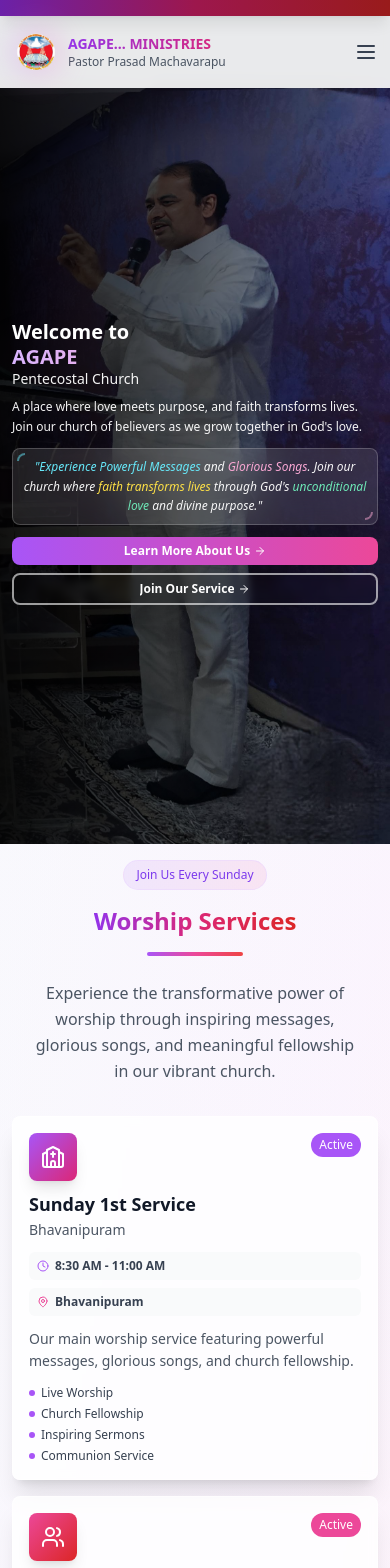
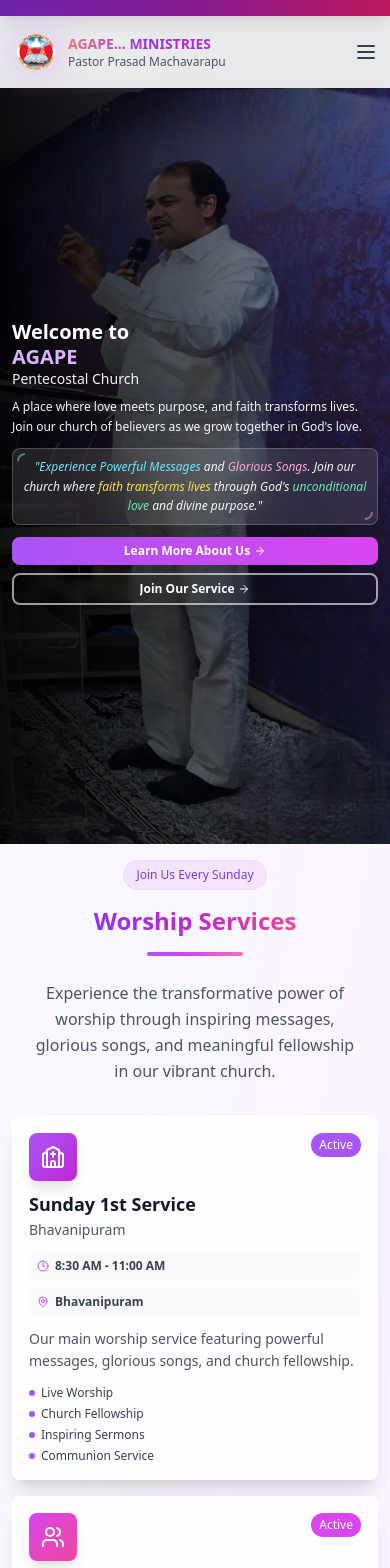
Before and after one commit to Vijayvk939/APC_PROJECT, a React (Vite) app: page / in a window 390 px wide. Shown: the top 1568 px of the page. Built offline with nearby package versions, Linux system fonts and the light colour scheme.

Commit message:
ui changes

```diff
--- a/src/components/Events.tsx
+++ b/src/components/Events.tsx
@@ -1,4 +1,5 @@
-import { Calendar, Clock, Users, ArrowRight, Heart, BookOpen } from 'lucide-react';
+import { Calendar, Clock, Users, Heart, BookOpen, ChevronLeft, ChevronRight } from 'lucide-react';
+import { useState, useEffect } from 'react';
 
 // Import images
 import bvmpCA from '/images/Events/BVMP_CA.jpg';
@@ -9,44 +10,26 @@ import semiChristmas from '/images/Events/Semi_Christmas.jpg';
 import newYearGM from '/images/Events/New-year_GM.jpg';
 
 const Events = () => {
-  const regularPrograms = [
-    {
-      icon: Heart,
-      title: "Friday Fasting Prayer",
-      schedule: "Fridays 6:30 PM - 9:00 PM",
-      description: "Weekly fasting prayer meeting focused on spiritual growth.",
-      color: "from-primary-500 to-secondary-500",
-      status: "Active",
-      accentColor: "bg-primary-500"
-    },
-    {
-      icon: Users,
-      title: "Women's Prayer Meeting",
-      schedule: "Every Wednesday",
-      description: "Dedicated prayer time for women to gather and support each other in faith.",
-      color: "from-primary-500 to-secondary-500",
-      status: "Active",
-      accentColor: "bg-primary-500"
-    },
-    {
-      icon: BookOpen,
-      title: "5 Hours Prayer",
-      schedule: "2nd Tuesday Monthly",
-      description: "Extended prayer session for deep intercession and spiritual breakthrough.",
-      color: "from-primary-500 to-secondary-500",
-      status: "Active",
-      accentColor: "bg-primary-500"
-    },
-    {
-      icon: Heart,
-      title: "Preparation Prayer (Holy Communion)",
-      schedule: "Last Saturday Monthly",
-      description: "Special prayer meeting to prepare hearts before Holy Communion service.",
-      color: "from-primary-500 to-secondary-500",
-      status: "Active",
-      accentColor: "bg-primary-500"
-    }
-  ];
+  const [currentEventIndex, setCurrentEventIndex] = useState(0);
+  const [cardsPerView, setCardsPerView] = useState(3);
+
+  useEffect(() => {
+    const handleResize = () => {
+      if (window.innerWidth < 640) {
+        setCardsPerView(1); // Mobile: 1 card
+      } else if (window.innerWidth < 1024) {
+        setCardsPerView(2); // Tablet: 2 cards
+      } else {
+        setCardsPerView(3); // Desktop: 3 cards
+      }
+      // Reset to first page when screen size changes
+      setCurrentEventIndex(0);
+    };
+
+    handleResize();
+    window.addEventListener('resize', handleResize);
+    return () => window.removeEventListener('resize', handleResize);
+  }, []);
 
   const specialPrayerEvents = [
     {
@@ -123,6 +106,59 @@ const Events = () => {
     }
   ];
 
+  const nextEvent = () => {
+    const maxIndex = Math.ceil(specialPrayerEvents.length / cardsPerView) - 1;
+    setCurrentEventIndex((prevIndex) =>
+      prevIndex === maxIndex ? 0 : prevIndex + 1
+    );
+  };
+
+  const prevEvent = () => {
+    const maxIndex = Math.ceil(specialPrayerEvents.length / cardsPerView) - 1;
+    setCurrentEventIndex((prevIndex) =>
+      prevIndex === 0 ? maxIndex : prevIndex - 1
+    );
+  };
+
+  const regularPrograms = [
+    {
+      icon: Heart,
+      title: "Friday Fasting Prayer",
+      schedule: "Fridays 6:30 PM - 9:00 PM",
+      description: "Weekly fasting prayer meeting focused on spiritual growth.",
+      color: "from-primary-500 to-secondary-500",
+      status: "Active",
+      accentColor: "bg-primary-500"
+    },
+    {
+      icon: Users,
+      title: "Women's Prayer Meeting",
+      schedule: "Every Wednesday",
+      description: "Dedicated prayer time for women to gather and support each other in faith.",
+      color: "from-primary-500 to-secondary-500",
+      status: "Active",
+      accentColor: "bg-primary-500"
+    },
+    {
+      icon: BookOpen,
+      title: "5 Hours Prayer",
+      schedule: "2nd Tuesday Monthly",
+      description: "Extended prayer session for deep intercession and spiritual breakthrough.",
+      color: "from-primary-500 to-secondary-500",
+      status: "Active",
+      accentColor: "bg-primary-500"
+    },
+    {
+      icon: Heart,
+      title: "Preparation Prayer (Holy Communion)",
+      schedule: "Last Saturday Monthly",
+      description: "Special prayer meeting to prepare hearts before Holy Communion service.",
+      color: "from-primary-500 to-secondary-500",
+      status: "Active",
+      accentColor: "bg-primary-500"
+    }
+  ];
+
   return (
     <section id="events" className="pt-4 pb-16 md:pb-20 bg-gradient-to-br from-slate-50 via-primary-50 to-secondary-50 relative overflow-hidden">
       {/* Enhanced Background Elements */}
@@ -172,11 +208,11 @@ const Events = () => {
 
               {/* Program Title */}
               <div className="mb-3 xs:mb-4">
-                <h4 className="text-lg xs:text-xl font-bold text-gray-900 mb-1 leading-tight">{program.title}</h4>
-                <p className="text-sm xs:text-base font-medium text-primary-600">{program.schedule}</p>
+                <h4 className="text-lg xs:text-xl lg:text-2xl font-bold text-gray-900 mb-1 leading-tight">{program.title}</h4>
+                <p className="text-sm xs:text-base lg:text-lg font-medium text-primary-600">{program.schedule}</p>
               </div>
 
-              <p className="text-gray-600 mb-3 xs:mb-4 leading-relaxed text-sm xs:text-base flex-grow">{program.description}</p>
+              <p className="text-gray-600 mb-3 xs:mb-4 leading-relaxed text-sm xs:text-base lg:text-lg flex-grow">{program.description}</p>
 
               {/* Hover Effect Overlay */}
               <div className="absolute inset-0 bg-gradient-to-br from-primary-500/5 to-secondary-500/5 rounded-lg xs:rounded-xl opacity-0 group-hover:opacity-100 transition-opacity duration-300 pointer-events-none"></div>
@@ -184,7 +220,7 @@ const Events = () => {
           ))}
         </div>
 
-        {/* Special Prayer Events */}
+        {/* Special Prayer Events Carousel */}
         <div className="text-center mb-8 xs:mb-10 sm:mb-12">
           <h3 className="text-xl xs:text-2xl sm:text-3xl font-bold text-gray-900 mb-3 xs:mb-4 px-2">Special Prayer Events</h3>
           <p className="text-base xs:text-lg sm:text-xl text-gray-600 max-w-2xl mx-auto leading-relaxed px-4">
@@ -192,28 +228,54 @@ const Events = () => {
           </p>
         </div>
 
-        <div className="grid grid-cols-1 lg:grid-cols-2 gap-4 xs:gap-6 mb-12 xs:mb-14 sm:mb-16">
-          {specialPrayerEvents.map((event, index) => (
+        <div className="max-w-7xl mx-auto mb-12 xs:mb-14 sm:mb-16">
+          {/* Navigation Arrows */}
+          <div className="flex justify-end mb-4 sm:mb-6">
+            <div className="flex gap-1 sm:gap-2">
+              <button
+                onClick={prevEvent}
+                className="p-1.5 sm:p-2 rounded-full bg-gradient-to-r from-primary-500 to-secondary-500 text-white hover:from-primary-600 hover:to-secondary-600 transition-all duration-300 shadow-lg hover:shadow-xl transform hover:scale-105"
+              >
+                <ChevronLeft className="w-4 h-4 sm:w-5 sm:h-5" />
+              </button>
+              <button
+                onClick={nextEvent}
+                className="p-1.5 sm:p-2 rounded-full bg-gradient-to-r from-primary-500 to-secondary-500 text-white hover:from-primary-600 hover:to-secondary-600 transition-all duration-300 shadow-lg hover:shadow-xl transform hover:scale-105"
+              >
+                <ChevronRight className="w-4 h-4 sm:w-5 sm:h-5" />
+              </button>
+            </div>
+          </div>
+
+          <div className="relative overflow-hidden">
             <div
-              key={index}
-              className="group bg-white/80 backdrop-blur-sm rounded-lg xs:rounded-xl shadow-xl border border-white/50 overflow-hidden hover:shadow-2xl transition-all duration-500 hover:-translate-y-2"
+              className="flex transition-transform duration-500 ease-in-out"
+              style={{
+                transform: `translateX(-${currentEventIndex * 100}%)`
+              }}
             >
-              <div className="h-48 xs:h-56 sm:h-64 overflow-hidden">
+              {specialPrayerEvents.map((event, index) => (
+                <div
+                  key={index}
+                  className={`${cardsPerView === 1 ? 'w-full' : cardsPerView === 2 ? 'w-1/2' : 'w-1/3'} flex-shrink-0 px-1 sm:px-2`}
+                >
+                   <div className="group bg-white/80 backdrop-blur-sm rounded-lg xs:rounded-xl shadow-xl border border-white/50 overflow-hidden hover:shadow-2xl transition-all duration-500 hover:-translate-y-2 h-[26rem] sm:h-[30rem] lg:h-[32rem] flex flex-col">
+                    <div className="h-48 xs:h-56 sm:h-64 overflow-hidden flex-shrink-0">
                 <img
                   src={event.image}
                   alt={event.title}
                   className="w-full h-full object-cover group-hover:scale-105 transition-transform duration-300"
                 />
               </div>
-              <div className="p-4 xs:p-5 sm:p-6">
+                    <div className="p-4 xs:p-5 sm:p-6 flex flex-col flex-grow">
                 <div className="flex flex-col xs:flex-row xs:items-center xs:justify-between mb-3 gap-2">
                   <span className="px-2 xs:px-3 py-1 bg-gradient-to-r from-primary-500/10 to-secondary-500/10 text-primary-700 rounded-full text-xs xs:text-sm font-medium border border-primary-200/50 w-fit">
                     {event.category}
                   </span>
                   <span className="text-xs xs:text-sm text-gray-500">{event.attendees}</span>
                 </div>
-                <h3 className="text-lg xs:text-xl font-bold text-gray-900 mb-2 leading-tight">{event.title}</h3>
-                <div className="flex flex-col xs:flex-row xs:items-center text-gray-600 text-xs xs:text-sm mb-3 gap-1 xs:gap-0">
+                      <h3 className="text-sm xs:text-base lg:text-lg font-bold text-gray-900 mb-2 leading-tight">{event.title}</h3>
+                      <div className="flex flex-col xs:flex-row xs:items-center text-gray-600 text-xs mb-3 gap-1 xs:gap-0">
                   <div className="flex items-center">
                     <Calendar className="w-3 h-3 xs:w-4 xs:h-4 mr-1.5 xs:mr-2 text-primary-500 flex-shrink-0" />
                     <span className="truncate">{event.date}</span>
@@ -223,13 +285,29 @@ const Events = () => {
                     <span className="truncate">{event.time}</span>
                   </div>
                 </div>
-                <p className="text-gray-600 leading-relaxed mb-3 xs:mb-4 text-sm xs:text-base">{event.description}</p>
-                <button className="flex items-center text-primary-600 font-semibold hover:text-secondary-600 transition-colors text-sm xs:text-base">
-                  Learn More <ArrowRight className="w-3 h-3 xs:w-4 xs:h-4 ml-1.5 xs:ml-2" />
-                </button>
-              </div>
+                      <p className="text-gray-600 leading-relaxed text-xs flex-grow">{event.description}</p>
+                     </div>
+                   </div>
+                 </div>
+               ))}
             </div>
-          ))}
+
+             {/* Event Indicators */}
+             <div className="flex justify-center mt-6 space-x-2">
+               {Array.from({ length: Math.ceil(specialPrayerEvents.length / cardsPerView) }).map((_, index) => (
+                 <button
+                   key={index}
+                   onClick={() => setCurrentEventIndex(index)}
+                   className={`w-2 h-2 sm:w-3 sm:h-3 rounded-full transition-all duration-300 ${
+                     index === currentEventIndex
+                       ? 'bg-gradient-to-r from-primary-500 to-secondary-500 scale-125'
+                       : 'bg-gray-300 hover:bg-gray-400'
+                   }`}
+                 />
+               ))}
+             </div>
+
+          </div>
         </div>
 
         {/* Working Hours */}
@@ -243,11 +321,11 @@ const Events = () => {
               <div className="absolute top-0 right-0 w-18 h-18 xs:w-20 xs:h-20 sm:w-24 sm:h-24 md:w-28 md:h-28 bg-gradient-to-br from-primary-100/50 to-secondary-100/50 rounded-full -translate-y-9 xs:-translate-y-10 sm:-translate-y-12 md:-translate-y-14 translate-x-9 xs:translate-x-10 sm:translate-x-12 md:translate-x-14 opacity-50"></div>
               <div className="relative z-10 flex flex-col w-full gap-3">
                 <div className="flex-1">
-                  <h4 className="text-base xs:text-lg sm:text-xl md:text-xl font-bold text-gray-900 mb-1 xs:mb-2 group-hover:text-primary-700 transition-colors duration-300 leading-tight">Monday - Thursday</h4>
-                  <p className="text-gray-600 text-xs xs:text-sm sm:text-base leading-tight">Regular working days</p>
+                  <h4 className="text-base xs:text-lg sm:text-xl md:text-xl lg:text-2xl font-bold text-gray-900 mb-1 xs:mb-2 group-hover:text-primary-700 transition-colors duration-300 leading-tight">Monday - Thursday</h4>
+                  <p className="text-gray-600 text-xs xs:text-sm sm:text-base lg:text-lg leading-tight">Regular working days</p>
                 </div>
                 <div className="flex justify-center">
-                  <p className="text-primary-600 font-bold text-sm xs:text-base sm:text-lg md:text-lg bg-gradient-to-r from-primary-50 to-secondary-50 px-2 xs:px-3 sm:px-4 md:px-5 py-2 xs:py-2.5 sm:py-3 md:py-3.5 rounded-lg xs:rounded-xl shadow-sm border border-primary-200/50">9:00 AM - 9:00 PM</p>
+                  <p className="text-primary-600 font-bold text-sm xs:text-base sm:text-lg md:text-lg lg:text-xl bg-gradient-to-r from-primary-50 to-secondary-50 px-2 xs:px-3 sm:px-4 md:px-5 py-2 xs:py-2.5 sm:py-3 md:py-3.5 rounded-lg xs:rounded-xl shadow-sm border border-primary-200/50">9:00 AM - 9:00 PM</p>
                 </div>
               </div>
             </div>
@@ -256,11 +334,11 @@ const Events = () => {
               <div className="absolute top-0 right-0 w-18 h-18 xs:w-20 xs:h-20 sm:w-24 sm:h-24 md:w-28 md:h-28 bg-gradient-to-br from-primary-100/50 to-secondary-100/50 rounded-full -translate-y-9 xs:-translate-y-10 sm:-translate-y-12 md:-translate-y-14 translate-x-9 xs:translate-x-10 sm:translate-x-12 md:translate-x-14 opacity-50"></div>
               <div className="relative z-10 flex flex-col w-full gap-3">
                 <div className="flex-1">
-                  <h4 className="text-base xs:text-lg sm:text-xl md:text-xl font-bold text-black mb-1 xs:mb-2 group-hover:text-primary-700 transition-colors duration-300 leading-tight">Friday</h4>
-                  <p className="text-gray-600 text-xs xs:text-sm sm:text-base leading-tight">Fasting prayer day</p>
+                  <h4 className="text-base xs:text-lg sm:text-xl md:text-xl lg:text-2xl font-bold text-black mb-1 xs:mb-2 group-hover:text-primary-700 transition-colors duration-300 leading-tight">Friday</h4>
+                  <p className="text-gray-600 text-xs xs:text-sm sm:text-base lg:text-lg leading-tight">Fasting prayer day</p>
                 </div>
                 <div className="flex justify-center">
-                  <p className="text-primary-600 font-bold text-sm xs:text-base sm:text-lg md:text-lg bg-gradient-to-r from-primary-50 to-secondary-50 px-2 xs:px-3 sm:px-4 md:px-5 py-2 xs:py-2.5 sm:py-3 md:py-3.5 rounded-lg xs:rounded-xl shadow-sm border border-primary-200/50">6:30 PM - 9:00 PM</p>
+                  <p className="text-primary-600 font-bold text-sm xs:text-base sm:text-lg md:text-lg lg:text-xl bg-gradient-to-r from-primary-50 to-secondary-50 px-2 xs:px-3 sm:px-4 md:px-5 py-2 xs:py-2.5 sm:py-3 md:py-3.5 rounded-lg xs:rounded-xl shadow-sm border border-primary-200/50">6:30 PM - 9:00 PM</p>
                 </div>
               </div>
             </div>
@@ -269,11 +347,11 @@ const Events = () => {
               <div className="absolute top-0 right-0 w-18 h-18 xs:w-20 xs:h-20 sm:w-24 sm:h-24 md:w-28 md:h-28 bg-gradient-to-br from-secondary-100/50 to-accent-100/50 rounded-full -translate-y-9 xs:-translate-y-10 sm:-translate-y-12 md:-translate-y-14 translate-x-9 xs:translate-x-10 sm:translate-x-12 md:translate-x-14 opacity-50"></div>
               <div className="relative z-10 flex flex-col w-full gap-3">
                 <div className="flex-1">
-                  <h4 className="text-base xs:text-lg sm:text-xl md:text-xl font-bold text-gray-900 mb-1 xs:mb-2 group-hover:text-secondary-700 transition-colors duration-300 leading-tight">Saturday</h4>
-                  <p className="text-gray-600 text-xs xs:text-sm sm:text-base leading-tight">Weekend service day</p>
+                  <h4 className="text-base xs:text-lg sm:text-xl md:text-xl lg:text-2xl font-bold text-gray-900 mb-1 xs:mb-2 group-hover:text-secondary-700 transition-colors duration-300 leading-tight">Saturday</h4>
+                  <p className="text-gray-600 text-xs xs:text-sm sm:text-base lg:text-lg leading-tight">Weekend service day</p>
                 </div>
                 <div className="flex justify-center">
-                  <p className="text-secondary-600 font-bold text-sm xs:text-base sm:text-lg md:text-lg bg-gradient-to-r from-secondary-50 to-accent-50 px-2 xs:px-3 sm:px-4 md:px-5 py-2 xs:py-2.5 sm:py-3 md:py-3.5 rounded-lg xs:rounded-xl shadow-sm border border-secondary-200/50">9:00 AM - 9:00 PM</p>
+                  <p className="text-secondary-600 font-bold text-sm xs:text-base sm:text-lg md:text-lg lg:text-xl bg-gradient-to-r from-secondary-50 to-accent-50 px-2 xs:px-3 sm:px-4 md:px-5 py-2 xs:py-2.5 sm:py-3 md:py-3.5 rounded-lg xs:rounded-xl shadow-sm border border-secondary-200/50">9:00 AM - 9:00 PM</p>
                 </div>
               </div>
             </div>
@@ -282,11 +360,11 @@ const Events = () => {
               <div className="absolute top-0 right-0 w-18 h-18 xs:w-20 xs:h-20 sm:w-24 sm:h-24 md:w-28 md:h-28 bg-gradient-to-br from-accent-100/50 to-primary-100/50 rounded-full -translate-y-9 xs:-translate-y-10 sm:-translate-y-12 md:-translate-y-14 translate-x-9 xs:translate-x-10 sm:translate-x-12 md:translate-x-14 opacity-50"></div>
               <div className="relative z-10 flex flex-col w-full gap-3">
                 <div className="flex-1">
-                  <h4 className="text-base xs:text-lg sm:text-xl md:text-xl font-bold text-gray-900 mb-1 xs:mb-2 group-hover:text-accent-700 transition-colors duration-300 leading-tight">Sunday</h4>
-                  <p className="text-gray-600 text-xs xs:text-sm sm:text-base leading-tight">Main worship service</p>
+                  <h4 className="text-base xs:text-lg sm:text-xl md:text-xl lg:text-2xl font-bold text-gray-900 mb-1 xs:mb-2 group-hover:text-accent-700 transition-colors duration-300 leading-tight">Sunday</h4>
+                  <p className="text-gray-600 text-xs xs:text-sm sm:text-base lg:text-lg leading-tight">Main worship service</p>
                 </div>
                 <div className="flex justify-center">
-                  <p className="text-accent-600 font-bold text-sm xs:text-base sm:text-lg md:text-lg bg-gradient-to-r from-accent-50 to-primary-50 px-2 xs:px-3 sm:px-4 md:px-5 py-2 xs:py-2.5 sm:py-3 md:py-3.5 rounded-lg xs:rounded-xl shadow-sm border border-accent-200/50">8:00 AM - 12:00 PM</p>
+                  <p className="text-accent-600 font-bold text-sm xs:text-base sm:text-lg md:text-lg lg:text-xl bg-gradient-to-r from-accent-50 to-primary-50 px-2 xs:px-3 sm:px-4 md:px-5 py-2 xs:py-2.5 sm:py-3 md:py-3.5 rounded-lg xs:rounded-xl shadow-sm border border-accent-200/50">8:00 AM - 12:00 PM</p>
                 </div>
               </div>
             </div>
--- a/src/components/Header.tsx
+++ b/src/components/Header.tsx
@@ -100,7 +100,7 @@ const Header = () => {
               <div className="absolute inset-0 bg-gradient-to-r from-primary-400 to-secondary-400 rounded-full blur-lg opacity-30"></div>
             </div>
             <div>
-              <h1 className="text-sm sm:text-sm md:text-sm lg:text-xl font-bold bg-gradient-to-r from-primary-600 to-secondary-600 bg-clip-text text-transparent">AGAPE... MINISTRIES</h1>
+              <h1 className="text-sm sm:text-sm md:text-sm lg:text-xl font-bold bg-gradient-to-r from-red-400 via-primary-600 to-secondary-600 bg-clip-text text-transparent">AGAPE... MINISTRIES</h1>
               <p className="text-xs sm:text-xs md:text-xs lg:text-sm text-gray-600">Pastor Prasad Machavarapu</p>
             </div>
           </div>
--- a/tailwind.config.js
+++ b/tailwind.config.js
@@ -20,32 +20,30 @@ export default {
           950: '#3b0764',
         },
         secondary: {
-          // Deep Reddish Purple
-          50: '#fdf2f8',
-          100: '#fce7f3',
-          200: '#fbcfe8',
-          300: '#f9a8d4',
-          400: '#f472b6',
-          500: '#ec4899',
-          600: '#db2777',
-          700: '#be185d',
-          800: '#9d174d',
-          900: '#831843',
-          950: '#500724',
+          50: '#fdf4ff',
+          100: '#fae8ff',
+          200: '#f5d0fe',
+          300: '#f0abfc',
+          400: '#e879f9',
+          500: '#d946ef',
+          600: '#c026d3',
+          700: '#a21caf',
+          800: '#86198f',
+          900: '#701a75',
+          950: '#4a044e',
         },
         accent: {
-          // Warm Reddish
-          50: '#fef2f2',
-          100: '#fee2e2',
-          200: '#fecaca',
-          300: '#fca5a5',
-          400: '#f87171',
-          500: '#ef4444',
-          600: '#dc2626',
-          700: '#b91c1c',
-          800: '#991b1b',
-          900: '#7f1d1d',
-          950: '#450a0a',
+          50: '#fef7ff',
+          100: '#fdf2ff',
+          200: '#fce7ff',
+          300: '#fbcfe8',
+          400: '#f9a8d4',
+          500: '#f472b6',
+          600: '#ec4899',
+          700: '#db2777',
+          800: '#be185d',
+          900: '#9d174d',
+          950: '#831843',
         },
         logo: {
           // Additional theme colors
@@ -78,30 +76,23 @@ export default {
         'gradient-radial': 'radial-gradient(var(--tw-gradient-stops))',
         'gradient-conic': 'conic-gradient(from 180deg at 50% 50%, var(--tw-gradient-stops))',
         // Purple and Reddish gradients
-        'purple-mesh': 'radial-gradient(at 40% 20%, hsla(270,100%,70%,1) 0px, transparent 50%), radial-gradient(at 80% 0%, hsla(320,100%,70%,1) 0px, transparent 50%), radial-gradient(at 0% 50%, hsla(0,84%,60%,1) 0px, transparent 50%), radial-gradient(at 80% 50%, hsla(270,100%,70%,1) 0px, transparent 50%), radial-gradient(at 0% 100%, hsla(320,100%,70%,1) 0px, transparent 50%), radial-gradient(at 80% 100%, hsla(0,84%,60%,1) 0px, transparent 50%), radial-gradient(at 0% 0%, hsla(270,100%,70%,1) 0px, transparent 50%)',
-        'purple-aurora': 'linear-gradient(45deg, #a855f7 0%, #ec4899 100%)',
-        'purple-sunset': 'linear-gradient(135deg, #a855f7 0%, #ec4899 25%, #ef4444 50%, #9333ea 75%, #db2777 100%)',
-        'purple-midnight': 'linear-gradient(135deg, #6b21a8 0%, #be185d 50%, #dc2626 100%)',
-        'purple-heaven': 'linear-gradient(135deg, #a855f7 0%, #ec4899 25%, #ef4444 50%, #ffffff 75%, #000000 100%)',
+        'purple-mesh': 'radial-gradient(at 40% 20%, hsla(280,100%,44%,1) 0px, transparent 50%), radial-gradient(at 80% 0%, hsla(218,100%,50%,1) 0px, transparent 50%), radial-gradient(at 0% 50%, hsla(262,100%,76%,1) 0px, transparent 50%), radial-gradient(at 80% 50%, hsla(218,100%,50%,1) 0px, transparent 50%), radial-gradient(at 0% 100%, hsla(269,100%,77%,1) 0px, transparent 50%), radial-gradient(at 80% 100%, hsla(242,100%,70%,1) 0px, transparent 50%), radial-gradient(at 0% 0%, hsla(343,100%,76%,1) 0px, transparent 50%)',
+        'purple-aurora': 'linear-gradient(45deg, #667eea 0%, #764ba2 100%)',
+        'purple-sunset': 'linear-gradient(135deg, #667eea 0%, #764ba2 25%, #f093fb 50%, #f5576c 75%, #4facfe 100%)',
+        'purple-midnight': 'linear-gradient(135deg, #667eea 0%, #764ba2 50%, #f093fb 100%)',
       },
       animation: {
         'glow': 'glow 2s ease-in-out infinite alternate',
         'shimmer': 'shimmer 2.5s linear infinite',
-        'purple-glow': 'purple-glow 3s ease-in-out infinite',
       },
       keyframes: {
         glow: {
-          '0%': { boxShadow: '0 0 20px rgba(168, 85, 247, 0.5)' },
-          '100%': { boxShadow: '0 0 30px rgba(168, 85, 247, 0.8), 0 0 40px rgba(236, 72, 153, 0.3)' },
+          '0%': { boxShadow: '0 0 20px rgba(139, 92, 246, 0.5)' },
+          '100%': { boxShadow: '0 0 30px rgba(139, 92, 246, 0.8), 0 0 40px rgba(139, 92, 246, 0.3)' },
         },
         shimmer: {
           '0%': { backgroundPosition: '-200% 0' },
           '100%': { backgroundPosition: '200% 0' },
-        },
-        'purple-glow': {
-          '0%': { boxShadow: '0 0 20px rgba(168, 85, 247, 0.3), 0 0 40px rgba(236, 72, 153, 0.2)' },
-          '50%': { boxShadow: '0 0 30px rgba(236, 72, 153, 0.4), 0 0 50px rgba(239, 68, 68, 0.3)' },
-          '100%': { boxShadow: '0 0 20px rgba(168, 85, 247, 0.3), 0 0 40px rgba(236, 72, 153, 0.2)' },
         },
       },
     },
```
Also changed, not shown: src/components/Footer.tsx (+12 -7 lines), src/components/Leadership.tsx (+11 -11 lines), src/components/WorshipServices.tsx (+6 -6 lines).
